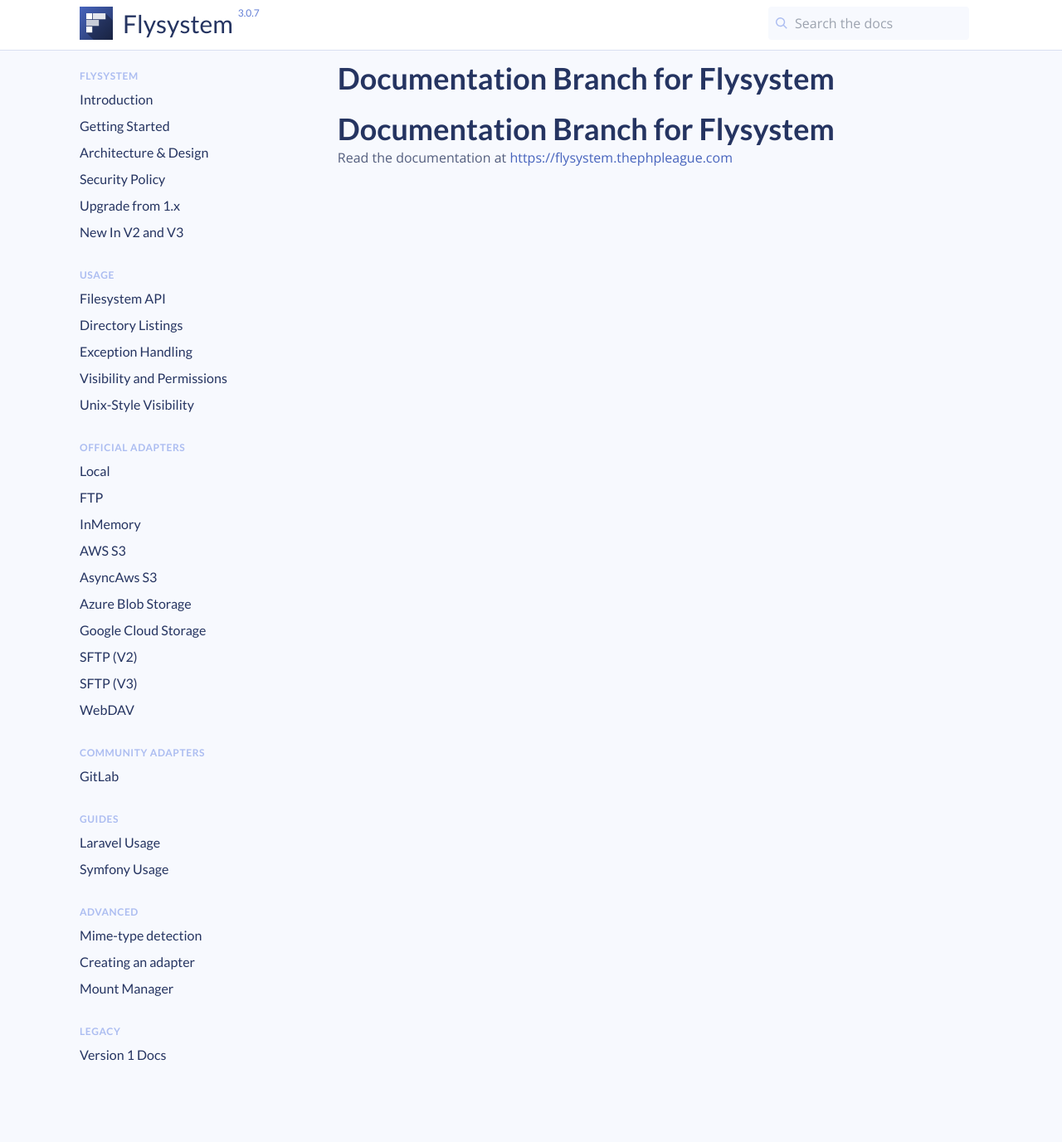
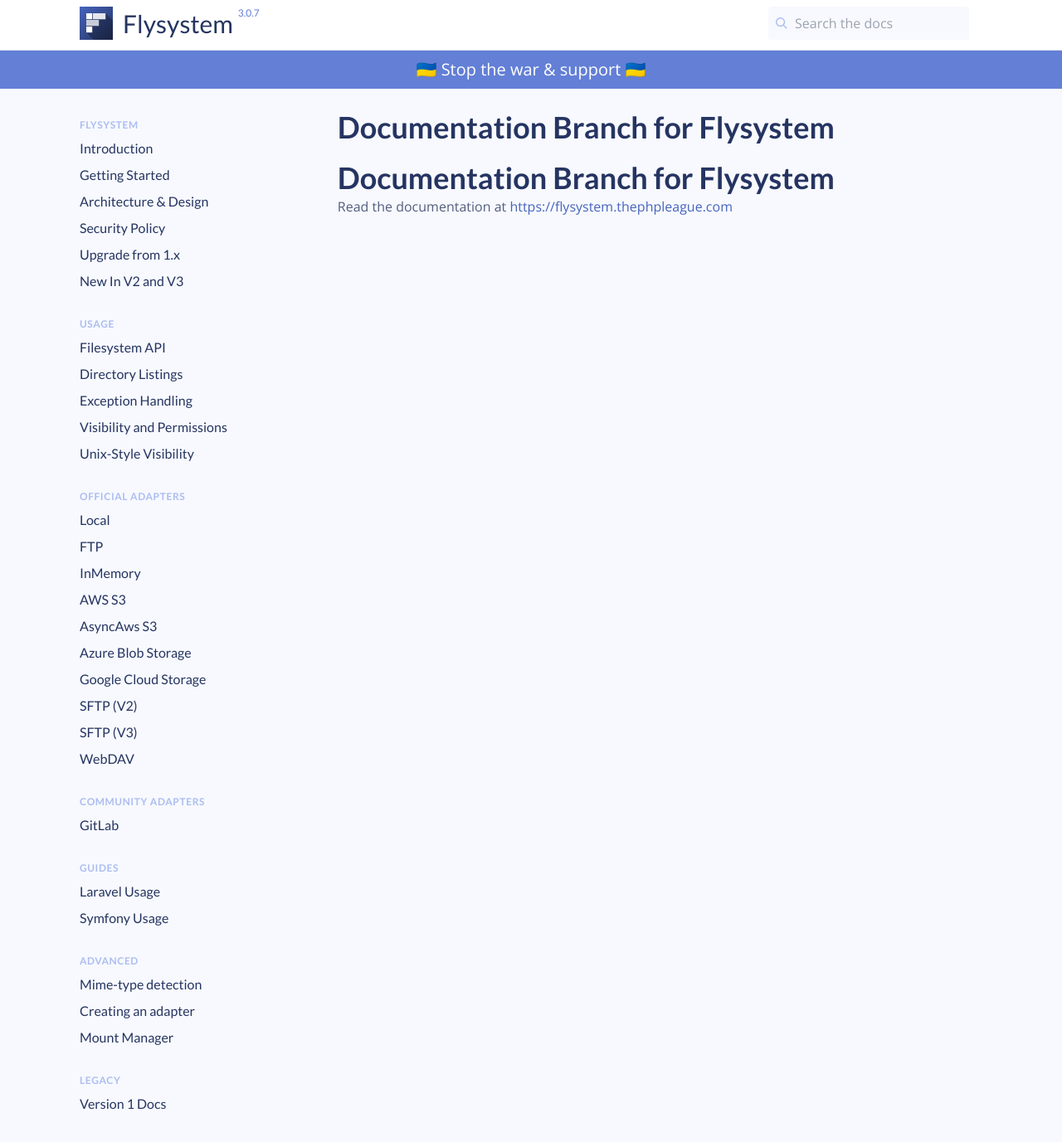
Before and after one commit to thephpleague/flysystem, a Jekyll site: the page built from README.md, in a window 1280 px wide and 1379 px high. Shown: the whole window at 83% size. Built offline with Jekyll 4.4.1, drawn with Linux system fonts in a browser that asks for light colours; our own code applies the rules of GitHub Pages for plain Markdown files; comment, search, counter and statistics services are not loaded.

Commit message:
Support Ukraine

```diff
--- a/_layouts/default.html
+++ b/_layouts/default.html
@@ -14,9 +14,9 @@
     <link rel="stylesheet" href="https://cdn.jsdelivr.net/npm/docsearch.js@2/dist/cdn/docsearch.min.css" />
     <link rel="stylesheet" href="{{ site.data.manifest['docs.css'] }}"/>
 </head>
-<body class="min-h-screen text-base text-indigo-body-text min-w-full pt-12 leading-normal bg-indigo-lightest">
+<body class="min-h-screen text-base text-indigo-body-text min-w-full leading-normal bg-indigo-lightest">
 {% include size-helper.html %}
-<div class="pb-1 fixed z-10 top-0 w-screen bg-white border-indigo-lighter border-b">
+<div class="pb-1 z-10 top-0 w-screen bg-white border-indigo-lighter border-b">
     <div class="max-w-2xl mx-auto px-4 py-2">
         <div class="flex items-center flex-no-shrink top-0">
             <a href="/" class="flex items-center h-10">
@@ -49,6 +49,9 @@
         </div>
     </div>
 </div>
+<a class="bg-indigo mb-4 py-2 text-white block text-center text-xl" href="https://www.comebackalive.in.ua/" target="_blank">
+    🇺🇦 Stop the war &amp; support 🇺🇦
+</a>
 <main class="mx-auto max-w-2xl px-4 py-2">
     <div class="flex flex-grow">
         <nav role="navigation" id="navigation" class="md:w-4/14 w-full lg:relative hidden md:block font-heading pt-2">
```
